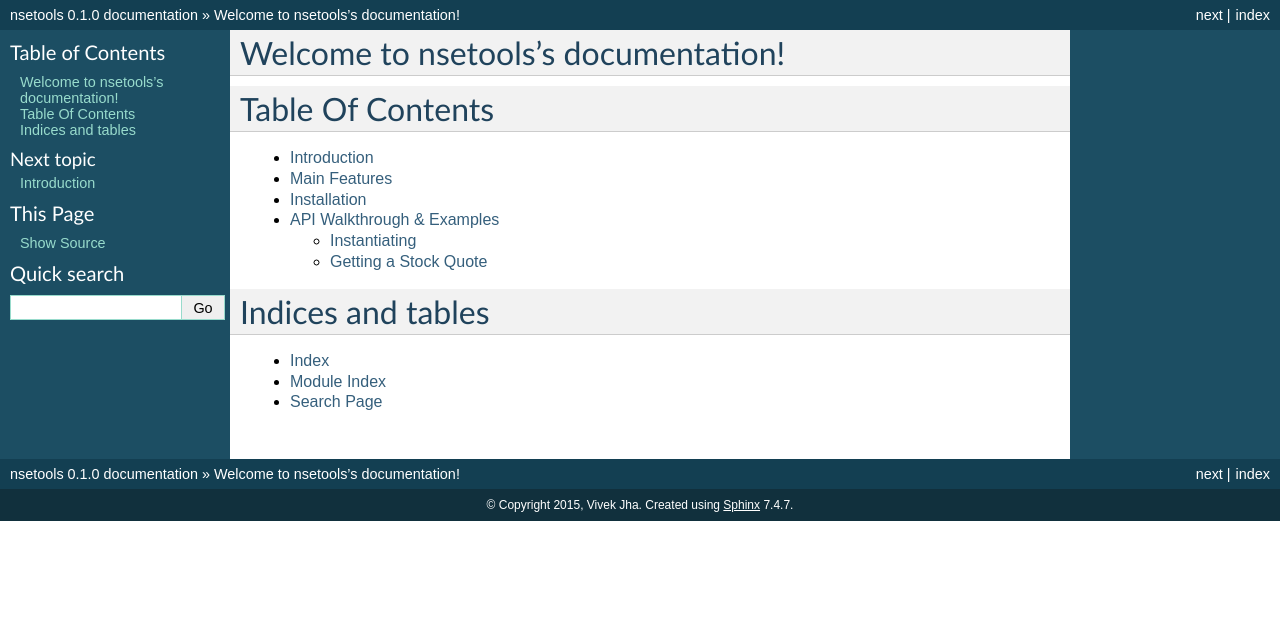
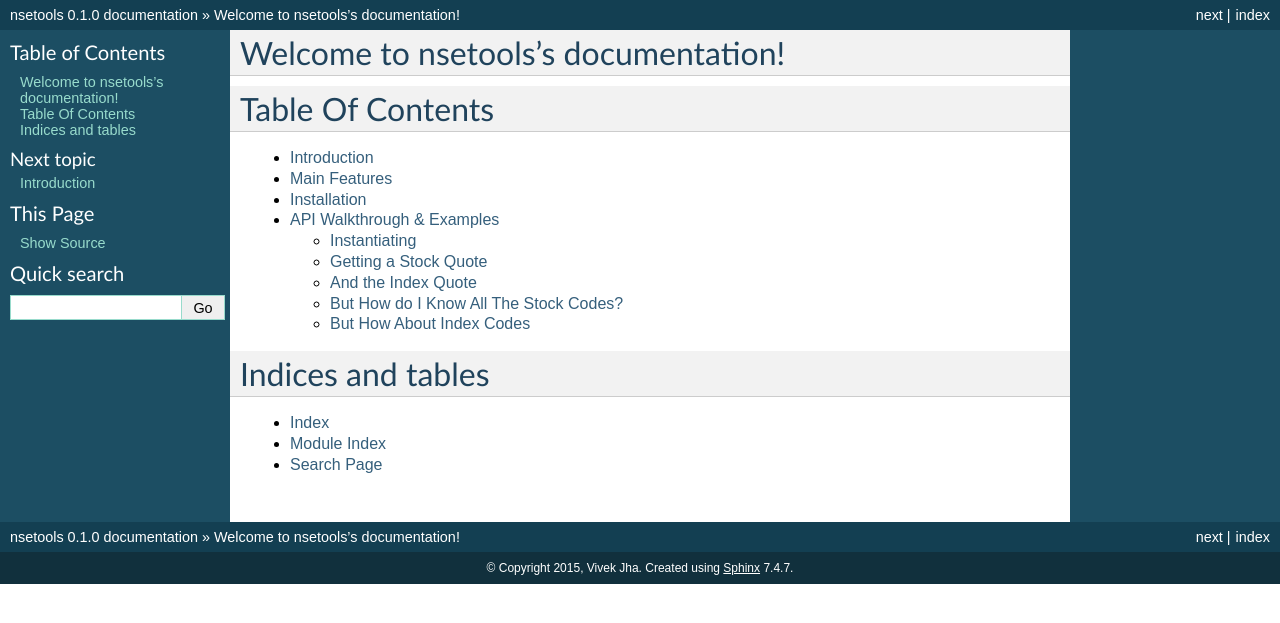
Before and after one commit to vsjha18/nsetools, a Sphinx documentation site: the page built from docs/source/index.rst, in a window 1280 px wide. Shown: the top 623 px of the page. Built offline with Sphinx 7.4.7, drawn with Linux system fonts in a browser that asks for light colours; part of the change alters nothing that is shown.

Commit message:
added docs

```diff
--- a/docs/source/usage.rst
+++ b/docs/source/usage.rst
@@ -101,3 +101,69 @@ code for *Infosys* is **INFY**.
 
     This is a stock quote with all possible details. Since this is a dictionary you can easily
     chop off fields of your interest.
+
+.. warn::
+
+    Always use NSE codes of stocks. Yahoo Finance or Google codes are not supported.
+
+And the Index Quote
+-------------------
+
+You don't always need a stock quote. At times it is just enough to know the index status.
+A market in general is home to many indices, in other words there are more that on index
+which are traded in a market.
+
+This is true with **NSE** as well. This is how we will get quote for *CNX NIFTY* and *BANK NIFTY*
+
+>>> nifty_quote = nse.get_index_quote('cnx nifty') # code can be provided in upper|lower case.
+>>> banknifty_quote = nse.get_index_quote('banknifty') # code can be provided in upper|lower case.
+>>> pprint(nifty_quote)
+{'change': 94.6,
+ 'imgFileName': 'CNX_NIFTY_open.png',
+ 'lastPrice': 8378.6,
+ 'name': 'CNX NIFTY',
+ 'pChange': 1.14}
+>>>
+>>> pprint(banknifty_quote)
+{'change': 286.9,
+ 'imgFileName': 'BANK_NIFTY_open.png',
+ 'lastPrice': 19037.35,
+ 'name': 'BANK NIFTY',
+ 'pChange': 1.53}
+>>>
+
+
+But How do I Know All The Stock Codes?
+--------------------------------------
+
+This is very trivial in general, if you are browsing manually. But there is a way to get it
+programatically as well.
+
+>>> all_stock_codes = nse.get_stock_codes()
+{'20MICRONS': '20 Microns Limited',
+ '3IINFOTECH': '3i Infotech Limited',
+ '3MINDIA': '3M India Limited',
+ '8KMILES': '8K Miles Software Services Limited',
+ 'A2ZINFRA': 'A2Z INFRA ENGINEERING LIMITED',
+ 'AARTIDRUGS': 'Aarti Drugs Limited',
+ 'AARTIIND': 'Aarti Industries Limited',
+.
+.
+.
+.
+ 'ZODIACLOTH': 'Zodiac Clothing Company Limited',
+ 'ZODJRDMKJ': 'Zodiac JRD- MKJ Limited',
+ 'ZUARI': 'Zuari Agro Chemicals Limited',
+ 'ZUARIGLOB': 'ZUARI GLOBAL LIMITED',
+ 'ZYDUSWELL': 'Zydus Wellness Limited',
+ 'ZYLOG': 'Zylog Systems Limited'}
+
+.. note::
+
+    Output has been truncated for better legibility. This is a dictionary with more that thousand
+    entries.
+
+But How About Index Codes
+-------------------------
+
+You dont't always need a stock code. At times knowing the index
```
